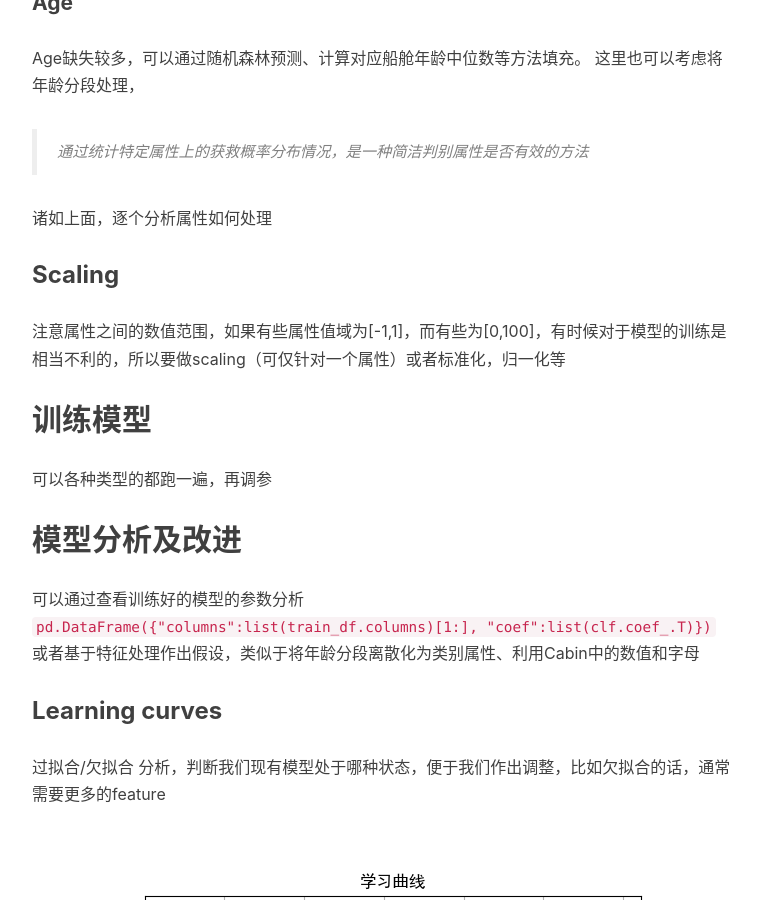
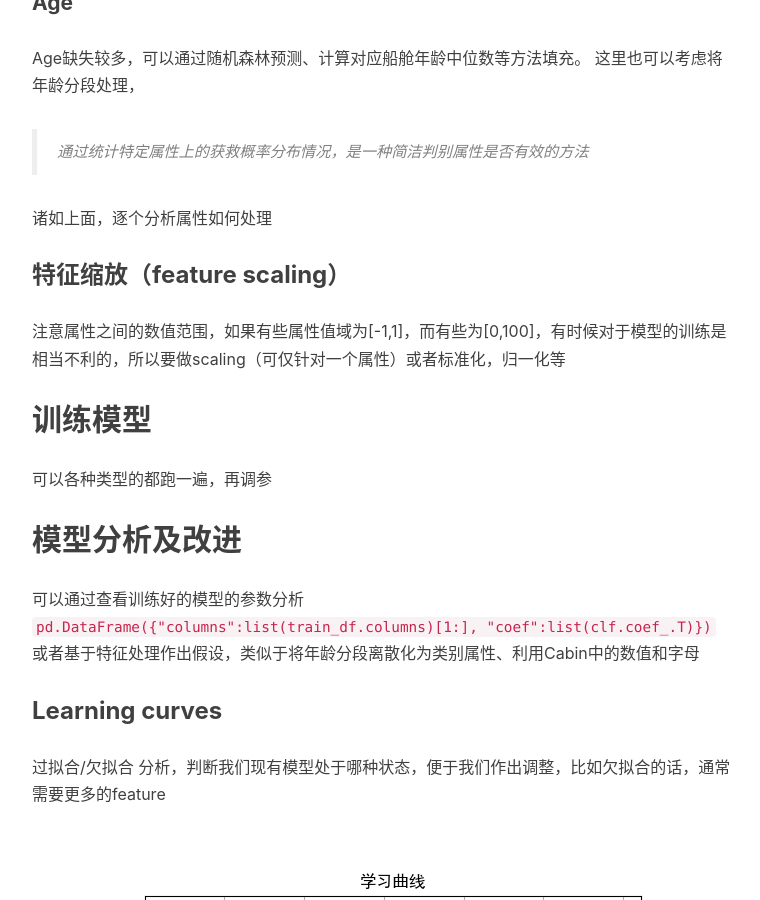
Before and after one commit to nick-stu/JekyllBlog, a Jekyll site: the page built from _posts/2018-08-02-11.markdown, in a window 1280 px wide and 900 px high, scrolled down 5216 px. Shown: the whole window, without its empty margins (233-993 px from the left). Built offline with Jekyll 4.4.1, drawn with Linux system fonts in a browser that asks for light colours; nearby versions of some CDN libraries; comment, search, counter and statistics services are not loaded.

Commit message:
upload 11

```diff
--- a/_posts/2018-08-02-11.markdown
+++ b/_posts/2018-08-02-11.markdown
@@ -154,7 +154,7 @@ Age缺失较多，可以通过随机森林预测、计算对应船舱年龄中
 
 诸如上面，逐个分析属性如何处理
 
-### **Scaling**
+### 特征缩放（feature scaling）
 注意属性之间的数值范围，如果有些属性值域为[-1,1]，而有些为[0,100]，有时候对于模型的训练是相当不利的，所以要做scaling（可仅针对一个属性）或者标准化，归一化等
 
 
```
